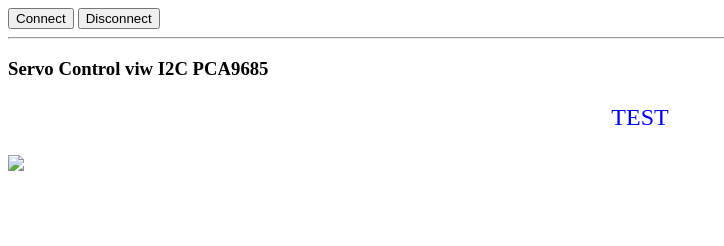
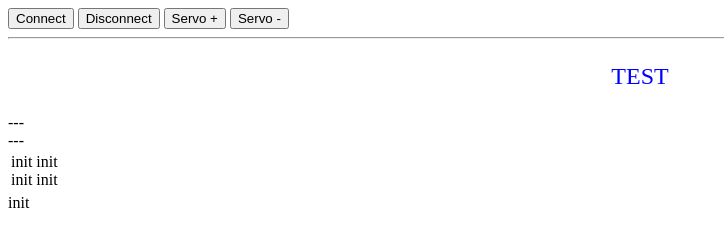
Before and after one commit to anziori/OP_product, a plain HTML site: page index.html in a window 1280 px wide. Shown: the whole page, without its empty margins (0-724 px from the left). Drawn offline with Linux system fonts and the light colour scheme.

Commit message:
edited html

```diff
--- a/index.html
+++ b/index.html
@@ -6,12 +6,17 @@
       name="viewport"
       content="width=device-width, user-scalable=no, initial-scale=1"
     />
-    <title>i2c-PCA9685</title>
+    <title>Coke server</title>
     <script
       type="text/javascript"
       src="https://chirimen.org/chirimen-micro-bit/polyfill/microBitBLE.js"
     ></script>
     <script src="https://chirimen.org/chirimen/gc/i2c/i2c-PCA9685/node_modules/@chirimen-raspi/chirimen-driver-i2c-pca9685/PCA9685.js"></script>
+    <script
+      type="text/javascript"
+      src="https://cdn.jsdelivr.net/npm/@chirimen/ads1x15"
+    ></script>
+
     <script src="./main.js" defer></script>
     <style>
       p {
@@ -32,10 +37,30 @@
     <form name="js">
       <input type="button" value="Connect" onclick="connect();" />
       <input type="button" value="Disconnect" onclick="disconnect();" />
+
+      <input type="button" value="Servo +" onclick="ServoPlus();" />
+      <input type="button" value="Servo -" onclick="ServoMinus();" />
     </form>
     <hr />
-    <h3>Servo Control viw I2C PCA9685</h3>
+    <h3></h3>
     <p id="head">TEST</p>
-    <img src="imgs/pinbit_pca9685.png" height="600px" />
+    <div id="msg1">---</div>
+    <div id="msg2">---</div>
+    <table>
+      <tr>
+        <td>
+          <span id="rawData0">init</span>
+          <br />
+          <span id="voltage0">init</span>
+        </td>
+        <td>
+          <span id="rawData1">init</span>
+          <br />
+          <span id="voltage1">init</span>
+        </td>
+      </tr>
+      <tr></tr>
+    </table>
+    <span id="Weight">init</span>
   </body>
 </html>
```
